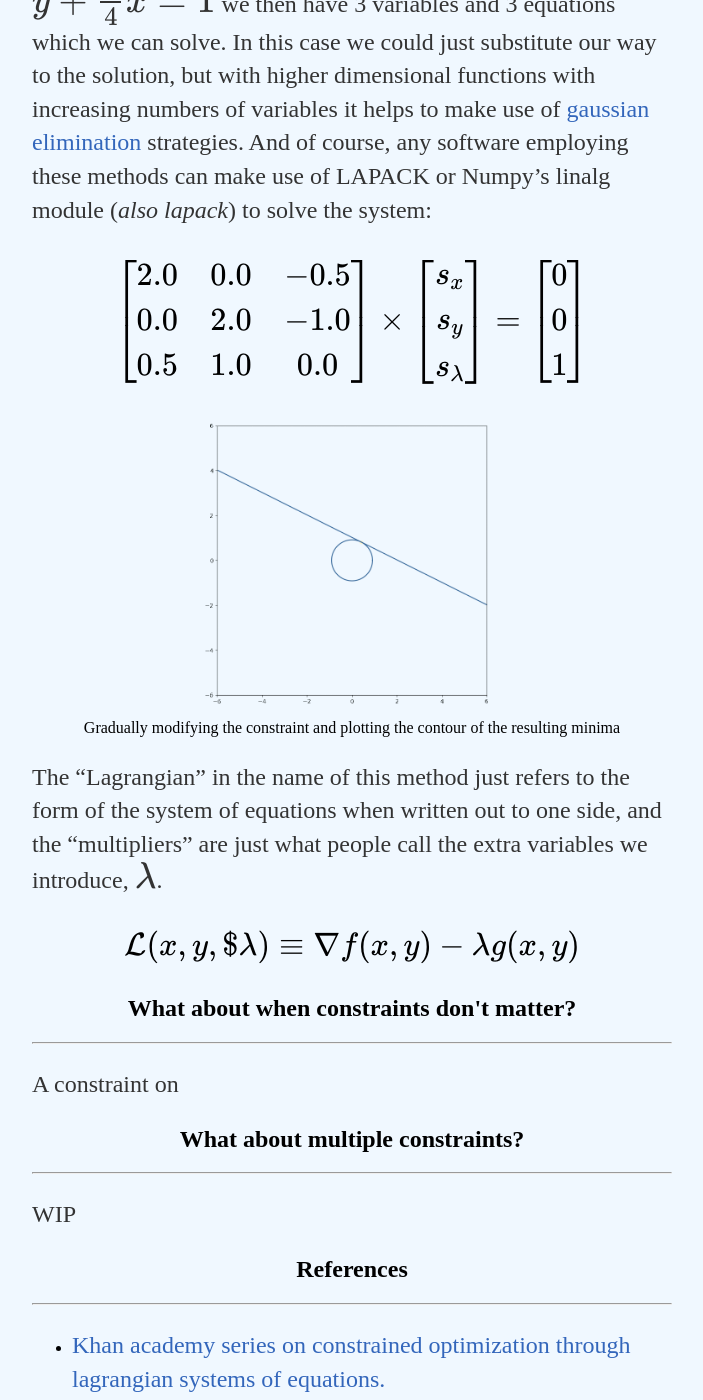
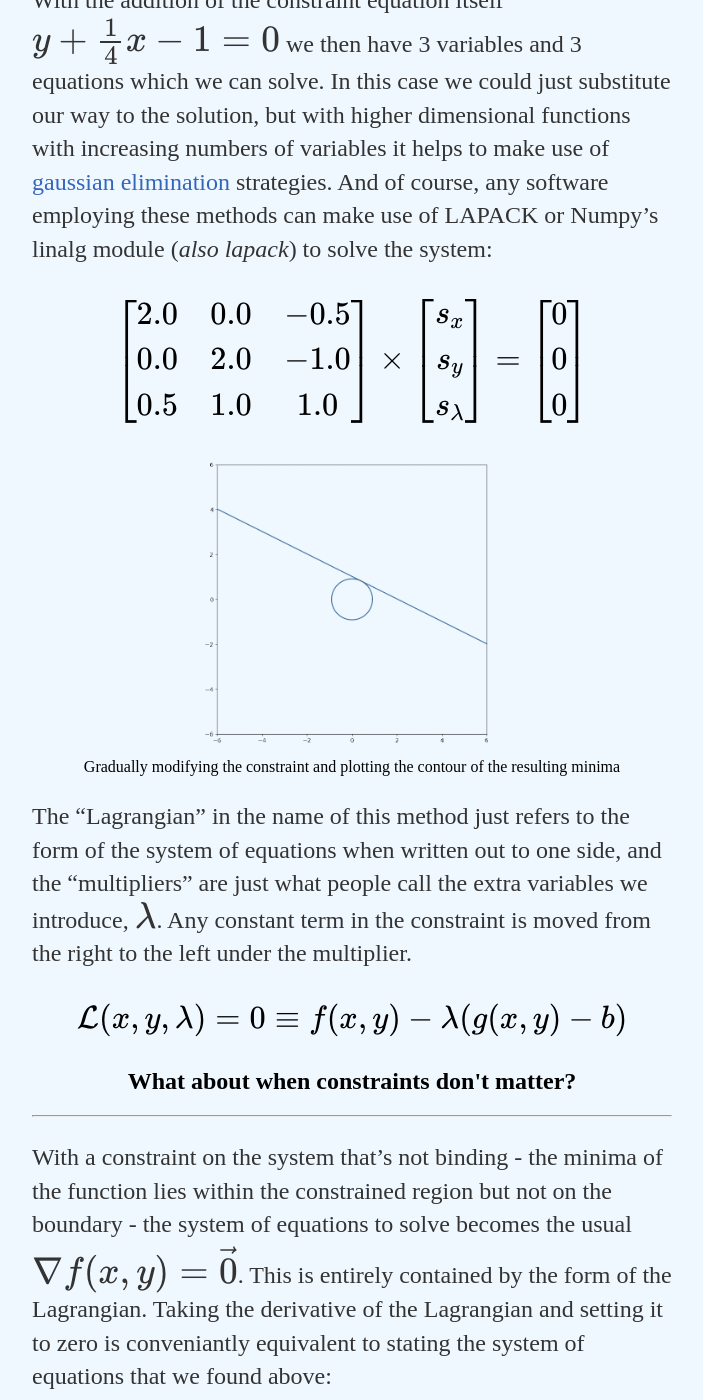
Before and after one commit to Kyle-Lewis/Kyle-Lewis.github.io, a Jekyll site: the page built from _posts/2018-09-15-Constrained-Maximization-and-Lagrange-Multipliers.md, in a window 1280 px wide and 1400 px high, scrolled down 1593 px. Shown: the whole window, without its empty margins (288-991 px from the left). Built offline with Jekyll 4.4.1, drawn with Linux system fonts in a browser that asks for light colours; formulas are drawn with MathJax 3; some of the changed text lies outside the part shown.

Commit message:
script update

```diff
--- a/_posts/2018-09-15-Constrained-Maximization-and-Lagrange-Multipliers.md
+++ b/_posts/2018-09-15-Constrained-Maximization-and-Lagrange-Multipliers.md
@@ -21,7 +21,7 @@
 
 <h2 align="center">Minimizing one function with one constraint</h2><hr>
 
-I'll use a 2d parabola $$f(x,y) = x^2 + y^2$$ as the function I'm trying to minimize, with the inequality constraint of $$ y + \frac{1}{4}x \geq 1 $$. I'll call the line of the inequality $$ g(x,y) $$ and *for now* I'll be assuming that the minima will actually lie on this constrianing line and ignore the fact that it's an inequality.
+I'll use a 2d parabola $$f(x,y) = x^2 + y^2$$ as the function I'm trying to minimize, with the inequality constraint of $$ y + \frac{1}{4}x - 1 \geq 0 $$. I'll call the line of the inequality $$ g(x,y) $$ and *for now* I'll be assuming that the minima will actually lie on this constrianing line and ignore the fact that it's an inequality.
 
 To minimize, we want to decrease $$ f(x,y) $$ as long as we can while the still satisfying the inequality (intersecting with the constraint at least once). The minima will occur when we have just one single point left which satisfies our constraint
 
@@ -32,14 +32,14 @@
 
 A fact we can use to solve for this point of interest is that tangent curves will have gradients which are proportional to eachother. Or:
 
-With the addition of the constraint equation itself $$ y + \frac{1}{4}x = 1 $$ we then have 3 variables and 3 equations which we can solve. In this case we could just substitute our way to the solution, but with higher dimensional functions with increasing numbers of variables it helps to make use of [gaussian elimination](https://en.wikipedia.org/wiki/Gaussian_elimination) strategies. And of course, any software employing these methods can make use of LAPACK or Numpy's linalg module (*also lapack*) to solve the system:
+With the addition of the constraint equation itself $$ y + \frac{1}{4}x -1 = 0 $$ we then have 3 variables and 3 equations which we can solve. In this case we could just substitute our way to the solution, but with higher dimensional functions with increasing numbers of variables it helps to make use of [gaussian elimination](https://en.wikipedia.org/wiki/Gaussian_elimination) strategies. And of course, any software employing these methods can make use of LAPACK or Numpy's linalg module (*also lapack*) to solve the system:
 
 <div style="font-size: 130%;">
 	$$
-	\begin{bmatrix}2.0 & 0.0 & -0.5 \\ 0.0 & 2.0 & -1.0 \\ 0.5 & 1.0 & 0.0 \end{bmatrix} \times
+	\begin{bmatrix}2.0 & 0.0 & -0.5 \\ 0.0 & 2.0 & -1.0 \\ 0.5 & 1.0 & 1.0 \end{bmatrix} \times
 	\left[\begin{array}{c} s_x \\ s_y \\ s_{\lambda} \end{array}\right]
 	=
-	\left[\begin{array}{c} 0 \\ 0 \\ 1 \end{array}\right]
+	\left[\begin{array}{c} 0 \\ 0 \\ 0 \end{array}\right]
 	$$
 </div>
 
@@ -48,17 +48,27 @@
 	<figcaption style="text-align:center;">Gradually modifying the constraint and plotting the contour of the resulting minima</figcaption>
 </figure>
 
-The "Lagrangian" in the name of this method just refers to the form of the system of equations when written out to one side, and the "multipliers" are just what people call the extra variables we introduce, $\lambda$.
+The "Lagrangian" in the name of this method just refers to the form of the system of equations when written out to one side, and the "multipliers" are just what people call the extra variables we introduce, $\lambda$. Any constant term in the constraint is moved from the right to the left under the multiplier.
 
 <div style="font-size: 130%;">
 	$$
-	\mathcal{L}(x, y, $\lambda) \equiv \nabla f(x, y) - \lambda g(x, y)
+	\mathcal{L}(x, y, \lambda) = 0 \equiv f(x, y) - \lambda (g(x, y) - b) \\
 	$$
 </div>
 
 <h2 align="center">What about when constraints don't matter?</h2><hr>
 
-A constraint on
+With a constraint on the system that's not binding - the minima of the function lies within the constrained region but not on the boundary - the system of equations to solve becomes the usual $\nabla f(x, y) = \vec{0}$. This is entirely contained by the form of the Lagrangian. Taking the derivative of the Lagrangian and setting it to zero is conveniantly equivalent to stating the system of equations that we found above:
+
+<div style="font-size: 130%;">
+	$$
+	\nabla \mathcal{L}(x, y, \lambda) \LongRightArrow
+	\begin{cases}
+		\nabla f(x, y) = \lambda g(x, y) \\
+		g(x,y) = 0
+	\end{cases}
+	$$
+</div>
 
 <h2 align="center">What about multiple constraints?</h2><hr>
 
```
